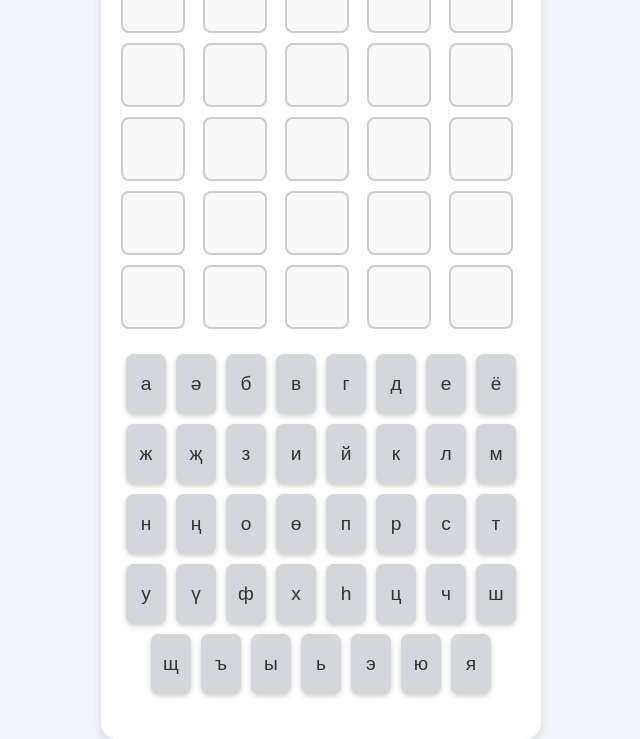
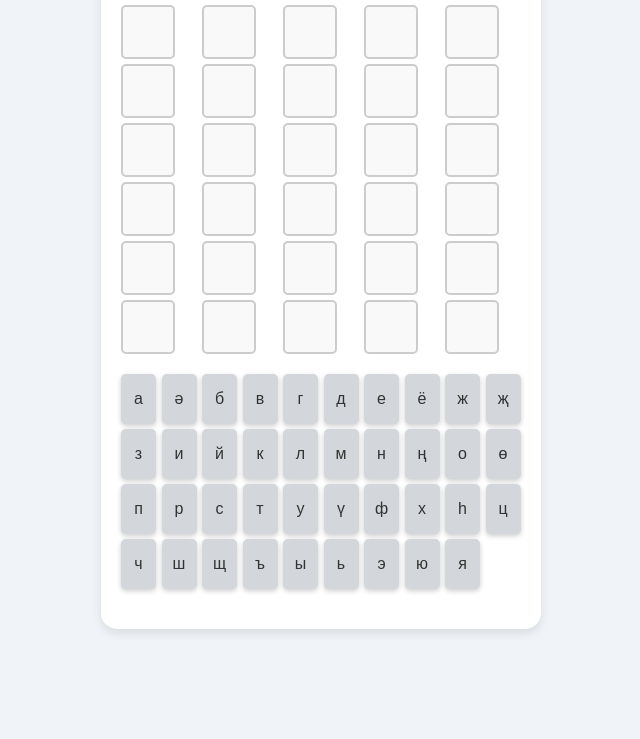
Before and after one commit to ARGimadeyev/TatarLanguageLab, a plain HTML site: page Wordle/index.html in a window 1280 px wide. Shown: the part 139-878 px from the top of the page, without its empty margins (319-959 px from the left). After the commit the page ends 800 px from the top, so only its background shows below. Drawn offline with Linux system fonts and the light colour scheme.

Commit message:
Add files via upload

```diff
--- a/Wordle/styles.css
+++ b/Wordle/styles.css
@@ -15,8 +15,8 @@ body {
     padding: 20px;
     border-radius: 16px;
     box-shadow: 0 4px 10px rgba(0, 0, 0, 0.1);
-    max-width: 400px;
-    width: 100%;
+    max-width: 90%;
+    width: 400px;
 }
 
 h1 {
@@ -29,21 +29,21 @@ h1 {
 #board {
     display: grid;
     grid-template-columns: repeat(5, 1fr);
-    gap: 10px;
+    gap: 5px;
     margin-bottom: 20px;
 }
 
 .cell {
-    width: 60px;
-    height: 60px;
+    width: 50px;
+    height: 50px;
     border: 2px solid #ccc;
     display: flex;
     justify-content: center;
     align-items: center;
-    font-size: 2rem;
+    font-size: 1.5rem;
     text-transform: uppercase;
     background-color: #f9f9f9;
-    border-radius: 8px;
+    border-radius: 5px;
     transition: background-color 0.3s, transform 0.3s, box-shadow 0.3s;
 }
 
@@ -69,26 +69,35 @@ h1 {
 }
 
 #keyboard {
-    display: flex;
-    flex-wrap: wrap;
-    justify-content: center;
+    display: grid;
+    grid-template-columns: repeat(10, 1fr);
+    gap: 5px;
+    max-width: 100%;
 }
 
 .key {
-    width: 40px;
-    height: 60px;
-    margin: 5px;
+    width: 35px;
+    height: 50px;
     display: flex;
     justify-content: center;
     align-items: center;
     background-color: #d3d6da;
     border: none;
     color: #333;
-    font-size: 1.2rem;
+    font-size: 1rem;
     cursor: pointer;
-    border-radius: 8px;
+    border-radius: 5px;
     transition: background-color 0.3s, transform 0.3s;
     box-shadow: 0 2px 5px rgba(0, 0, 0, 0.2);
+}
+
+.key.enter,
+.key.backspace {
+    width: 70px;
+    height: 50px;
+    background-color: #999;
+    font-size: 0.9rem;
+    grid-column: span 2;
 }
 
 .key.correct {
```
